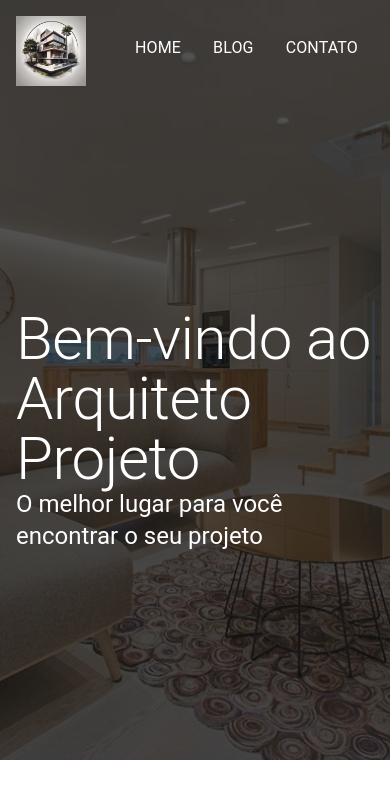
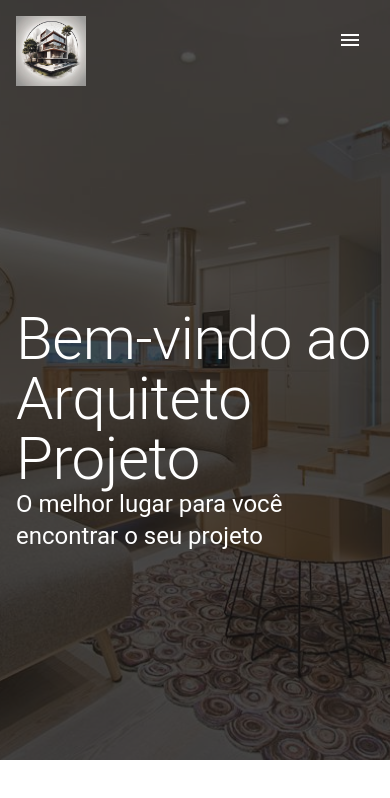
Before and after one commit to AthosAlexandre/ArquitetoParaFreela, a Vue app in the folder arquiteto-projeto/: page / in a window 390 px wide. Shown: the top 798 px of the page. Built offline with nearby package versions, Linux system fonts and the light colour scheme.

Commit message:
colocando botao de navegacao lateral no modo celular

```diff
--- a/arquiteto-projeto/src/components/navegacao/Navegacao.vue
+++ b/arquiteto-projeto/src/components/navegacao/Navegacao.vue
@@ -13,6 +13,20 @@
                 <v-list-item title="CONTATO"></v-list-item>
             </v-list>
         </div>
+
+
+            <v-app-bar-nav-icon class="bota-aparecer" @click="isAbrir = !isAbrir"></v-app-bar-nav-icon>
+
+
+        <v-navigation-drawer v-model="isAbrir" location="right" >
+            <v-app-bar-nav-icon location="top center" class="bota-aparecer" @click="isAbrir = !isAbrir"></v-app-bar-nav-icon>
+            <v-list>
+                <v-list-item title="HOME"></v-list-item>
+                <v-list-item title="BLOG"></v-list-item>
+                <v-list-item title="CONTATO"></v-list-item>
+            </v-list>
+        </v-navigation-drawer>
+
     </v-container>
 </template>
 
@@ -21,7 +35,7 @@ export default {
     name: 'Navegacao',
     data() {
         return {
-
+            isAbrir: false
         }
     },
 }
@@ -32,4 +46,18 @@ export default {
     background: rgba(21, 21, 21, 0);
     color: white;
 }
+
+.bota-aparecer{
+    display: none;
+}
+
+@media screen and (max-width: 600px){
+    .bota-aparecer{
+        display: block;
+    }
+    .container-navegacao{
+        display: none;
+    }
+
+}
 </style>
```
